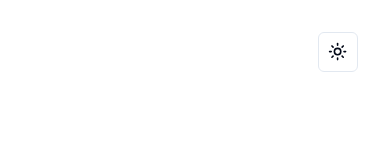
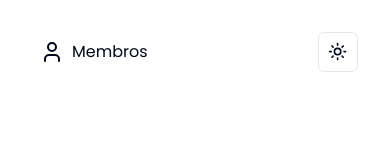
Before and after one commit to LucasTI79/koinonia, a Next.js app: page / in a window 390 px wide. Shown: the top 160 px of the page. Built offline with nearby package versions, Linux system fonts and the light colour scheme.

Commit message:
feat: members link in mobile screen

```diff
--- a/src/app/members/page.tsx
+++ b/src/app/members/page.tsx
@@ -15,7 +15,10 @@ export default function MembersPage(){
 
     return (
         <main className="flex flex-col min-h-screen bg-background">
-            <Link href="/" className="fixed top-10 left-10 flex justify-center items-center gap-2">
+            <Link
+                href="/"
+                className="bg-white dark:bg-black p-4 rounded-xl md:hidden fixed top-6 left-6 flex justify-center items-center gap-2"
+                >
               <ArrowLeft />
               <p className="hidden md:block">Voltar</p>
             </Link>
--- a/src/app/page.tsx
+++ b/src/app/page.tsx
@@ -8,19 +8,19 @@ import { Cross } from "@/components/icons/Cross";
 import { Heart } from "@/components/icons/Heart";
 import { Arrow } from "@/components/icons/Arrow";
 import { Accordion, AccordionContent, AccordionItem, AccordionTrigger } from "@/components/ui/accordion";
-import { Mail } from "lucide-react";
+import { Mail, User } from "lucide-react";
 import { Header } from "@/components/header";
 import { Cursor } from "@/components/cursor";
 import { ClientOnly } from "@/components/clientOnly";
-import internal from "stream";
 import { Footer } from "@/components/footer";
+import Link from "next/link";
 
 export default function Home() {
 
   const headerLinks = [
     { label: 'Quem somos', href: '#aboutus', native: true },
-    { label: 'Nosso Propósito', href: '#purpose',  native: true },
-    { label: 'Dúvidas', href: '#faq',  native: true },
+    { label: 'Nosso Propósito', href: '#purpose', native: true },
+    { label: 'Dúvidas', href: '#faq', native: true },
     { label: 'Contato', href: '#contact', native: true },
     { label: 'Área de membros', href: `/members` }
   ]
@@ -28,6 +28,13 @@ export default function Home() {
   return (
     <main className="w-full h-full mx-auto relative">
       <Header links={headerLinks} />
+      <Link
+        href="/members"
+        className="bg-white dark:bg-black p-4 rounded-xl md:hidden fixed top-6 left-6 flex justify-center items-center gap-2">
+        <User />
+        <p>Membros</p>
+      </Link>
+
       <section className="pt-40 flex flex-col gap-16 max-w-[1200px] justify-center items-center mx-auto p-4">
         <div className="flex justify-center items-center">
           <Koinonia className="hidden md:block dark:fill-white fill-black" width={`6rem`} height={`6rem`} />
--- a/src/components/header/index.tsx
+++ b/src/components/header/index.tsx
@@ -3,7 +3,6 @@ import { cn } from '@/lib/utils';
 import { motion } from 'framer-motion';
 import Link from 'next/link';
 import { useRef, useState } from 'react';
-import { Hamburguer } from './hamburguer';
 
 type TLink = { label: string; href: string; native?: boolean }
 type THeaderProps = {
@@ -19,7 +18,6 @@ export function Header({ links = [] }: THeaderProps) {
 
     return (
         <header className="relative pt-20 justify-center items-center">
-            {/* <Hamburguer /> */}
             <div className="hidden md:flex w-full max-w-[1200px] justify-center items-center mx-auto">
                 <nav className='relative space-y-2'>
                     <ul
```
